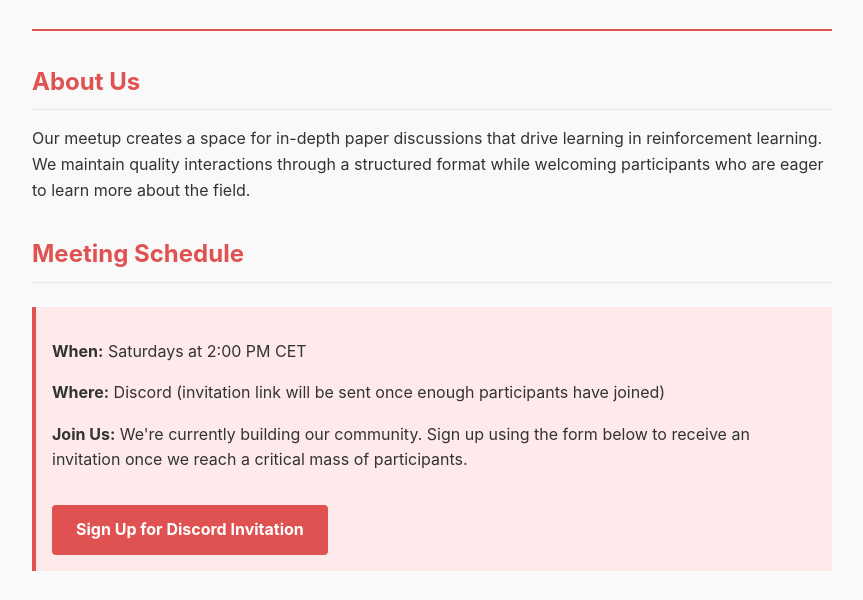
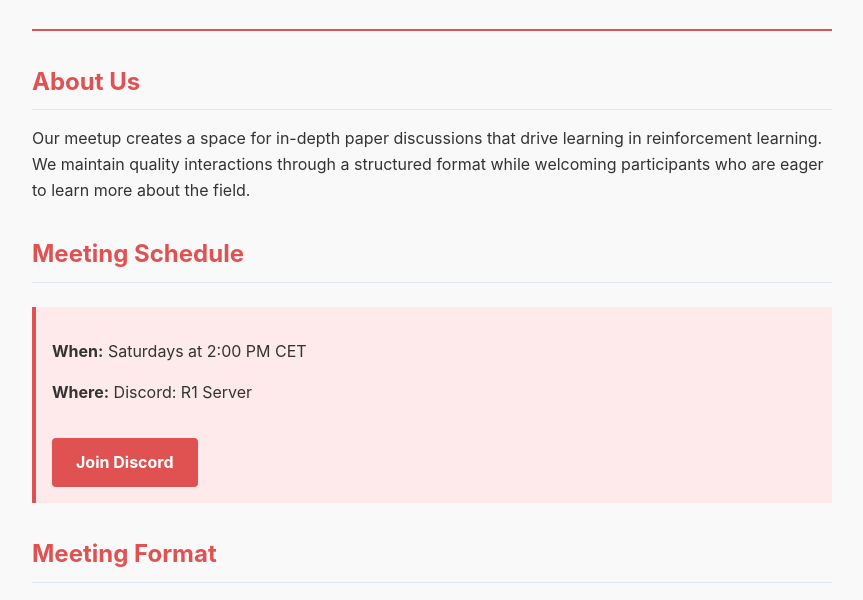
Before and after one commit to Max-We/R1, a plain HTML site: page index.html in a window 1280 px wide. Shown: the part 182-782 px from the top of the page, without its empty margins (208-1071 px from the left). Drawn offline with Linux system fonts and the light colour scheme.

Commit message:
Update index.html

```diff
--- a/index.html
+++ b/index.html
@@ -109,11 +109,8 @@
         <h2>Meeting Schedule</h2>
         <div class="highlight">
             <p><strong>When:</strong> Saturdays at 2:00 PM CET</p>
-            <p><strong>Where:</strong> Discord (invitation link will be sent once enough participants have joined)</p>
-            <p><strong>Join Us:</strong> We're currently building our community. Sign up using the form below to receive
-                an invitation once we reach a critical mass of participants.</p>
-            <a href="https://forms.fillout.com/t/2PqkyJXHyHus" class="cta-button" target="_blank">Sign Up for Discord
-                Invitation</a>
+            <p><strong>Where:</strong> Discord: R1 Server</p>
+            <a href="https://discord.com/invite/sfyvKryVqB" class="cta-button" target="_blank">Join Discord</a>
         </div>
     </div>
 
```
